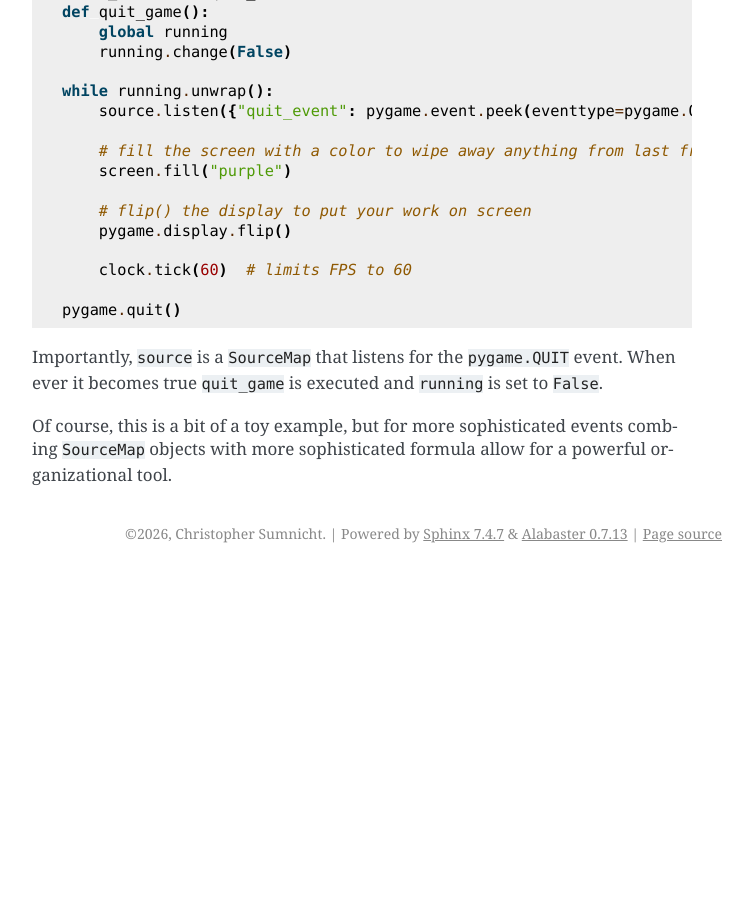
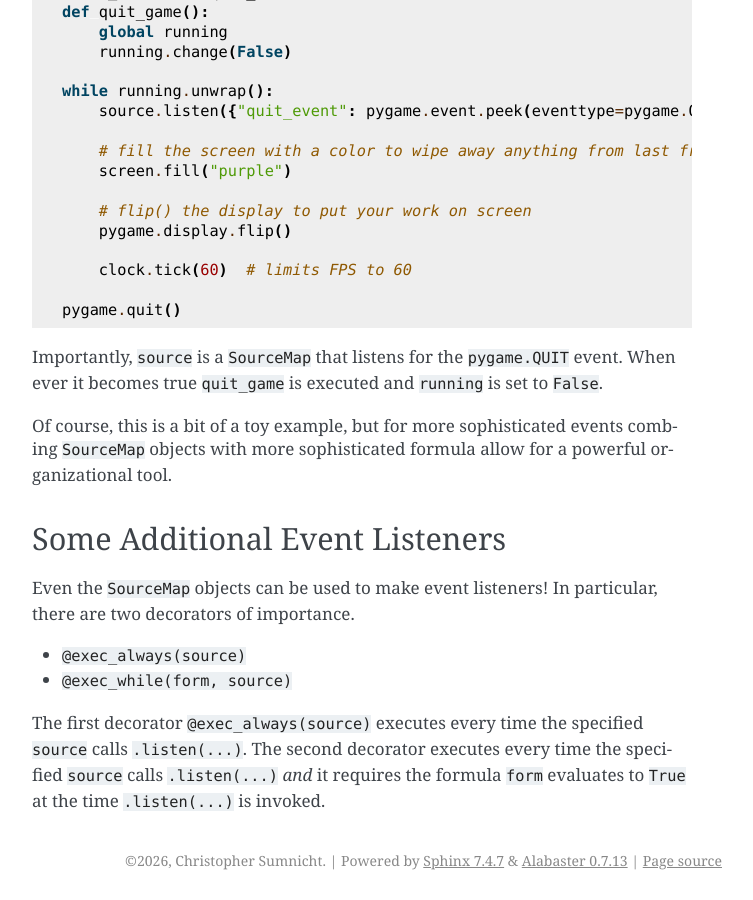
Before and after one commit to thyrgle/pypagate, a Sphinx documentation site: the page built from docs/source/listening.rst, in a window 1280 px wide and 900 px high, scrolled down 1966 px. Shown: the whole window, without its empty margins (388-1141 px from the left). Built offline with Sphinx 7.4.7, drawn with Linux system fonts in a browser that asks for light colours; before the commit the page ends 2539 px from its top, so only the background shows below that; some of the changed text lies outside the part shown.

Commit message:
Added some details about source decorators.

```diff
--- a/docs/source/listening.rst
+++ b/docs/source/listening.rst
@@ -112,3 +112,14 @@ From ``pypagate.source`` we can use ``SourceMap`` to essentially take old-world
 Importantly, ``source`` is a ``SourceMap`` that listens for the ``pygame.QUIT`` event. When ever it becomes true ``quit_game`` is executed and ``running`` is set to ``False``.
 
 Of course, this is a bit of a toy example, but for more sophisticated events combing ``SourceMap`` objects with more sophisticated formula allow for a powerful organizational tool.
+
+-------------------------------
+Some Additional Event Listeners
+-------------------------------
+
+Even the ``SourceMap`` objects can be used to make event listeners! In particular, there are two decorators of importance.
+
+* ``@exec_always(source)``
+* ``@exec_while(form, source)``
+
+The first decorator ``@exec_always(source)`` executes every time the specified ``source`` calls ``.listen(...)``. The second decorator executes every time the specified ``source`` calls ``.listen(...)`` *and* it requires the formula ``form`` evaluates to ``True`` at the time ``.listen(...)`` is invoked.
```
